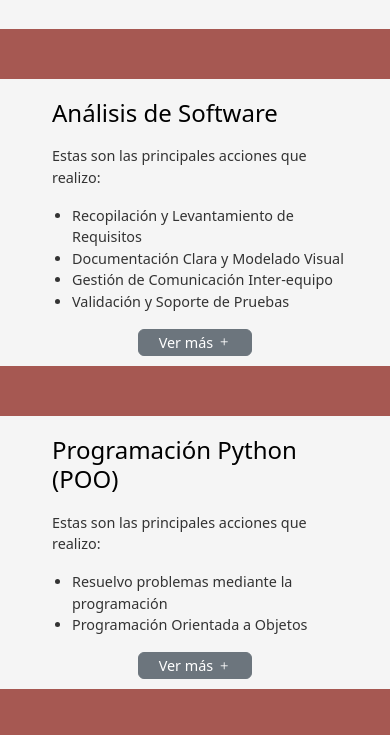
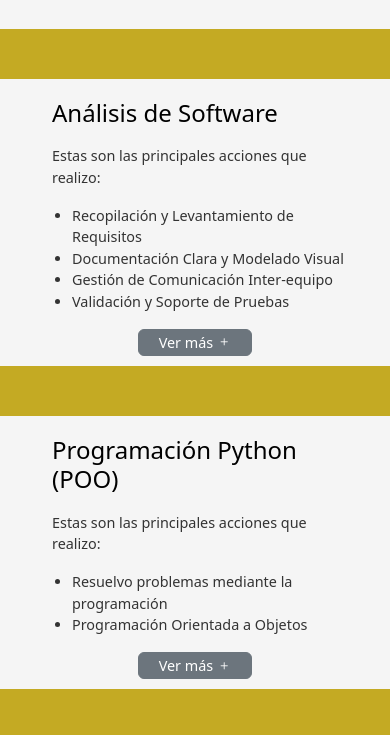
Before and after one commit to GRJPedro/PortaPython, a plain HTML site: page index.html in a window 390 px wide. Shown: the part 1509-2244 px from the top of the page. Drawn offline with nearby package versions, Linux system fonts and the light colour scheme; a web font is replaced by a local one.

Commit message:
Update style.css
se cambio el color en responsive de las lineas que separan porductos

```diff
--- a/style.css
+++ b/style.css
@@ -301,7 +301,7 @@
 
 @media screen and (max-width: 767px) {
   .desc-prod {
-    border-top: 50px solid rgb(166, 88,82);
+    border-top: 50px solid rgb(196,170,35);
   }
 }
 
```
